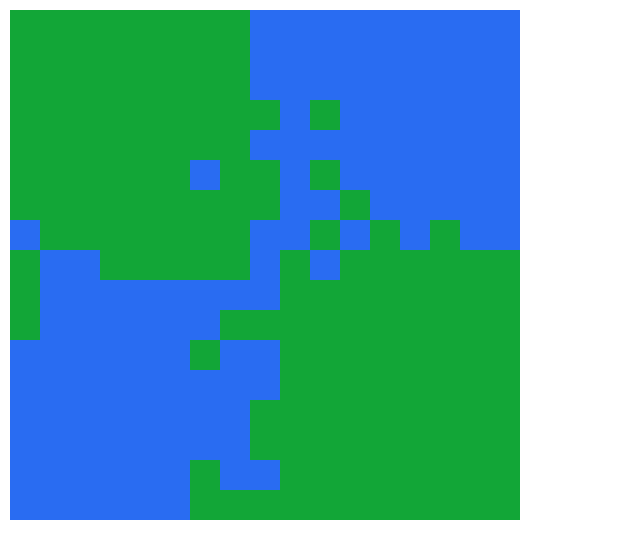
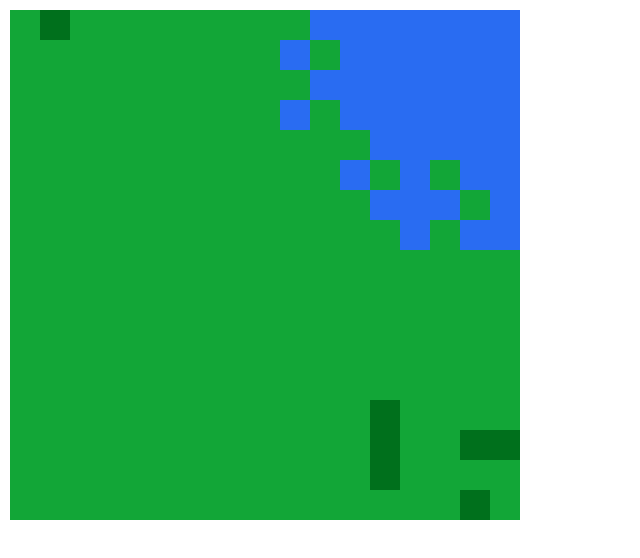
Before and after one commit to vasumahesh1/scaledjs, a website: page index.html in a window 1280 px wide. Shown: the whole page, without its empty margins (0-640 px from the left). Drawn offline with Linux system fonts and the light colour scheme; files that its build step writes are made by us from their sources.

Commit message:
Added - Bower Config & Improved Edge Detection using Layer Domination

```diff
--- a/index.html
+++ b/index.html
@@ -31,12 +31,12 @@ generator.AddTerrain({
 	min : 30
 });
 
-// generator.AddTerrain({
-// 	key : 'layer_snow',
-// 	label : 'Snpw',
-// 	max : 100,
-// 	min : 30
-// });
+generator.AddTerrain({
+	key : 'layer_snow',
+	label : 'Snow',
+	max : 100,
+	min : 30
+});
 
 
 // Define How the Map will look by specifying the
@@ -53,11 +53,11 @@ generator.AddStartingCondition({
 	optionalPercent: 35
 });
 
-// generator.AddStartingCondition({
-// 	terrainKey: 'layer_snow',
-// 	minCount: 1,
-// 	optionalPercent: 20
-// });
+generator.AddStartingCondition({
+	terrainKey: 'layer_snow',
+	minCount: 1,
+	optionalPercent: 20
+});
 
 
 // Define Validation Rules
@@ -146,68 +146,68 @@ generator.AddGidInfo({
 });
 
 
-// generator.AddGidInfo({
-// 	terrainKey : 'layer_snow',
-// 	gidData : {
-// 		enclosing: {
-// 			top: {
-// 				leftValue: 46,
-// 				rightValue: 48,
-// 				topValue: 47
-// 			},
-// 			bottom: {
-// 				leftValue: 60,
-// 				rightValue: 62,
-// 				bottomValue: 61
-// 			},
-// 			left: {
-// 				leftValue: 53
-// 			},
-// 			right: {
-// 				rightValue: 55
-// 			}
-// 		},
-// 		excluding: {
-// 			top: {
-// 				leftValue: 50,
-// 				rightValue: 51,
-// 			},
-// 			bottom: {
-// 				leftValue: 57,
-// 				rightValue: 58,
-// 			}
-// 		},
-// 		other: {
-// 			full: 44,
-// 			closedLoops : {
-// 				openEnds : {
-// 					top : 64,
-// 					right : 65,
-// 					bottom : 66,
-// 					left : 67,
-// 					none : 68,
-// 				},
-// 				twoWay : {
-// 					topBottom : 69,
-// 					leftRight : 70
-// 				}
-// 			},
-// 			openLoops : {
-// 				openEnds : {
-// 					top : 71,
-// 					right : 72,
-// 					bottom : 73,
-// 					left : 74,
-// 					none : 75
-// 				},
-// 				twoWay : {
-// 					topBottom : 76,
-// 					leftRight : 77
-// 				}
-// 			}
-// 		}
-// 	}
-// });
+generator.AddGidInfo({
+	terrainKey : 'layer_snow',
+	gidData : {
+		enclosing: {
+			top: {
+				leftValue: 46,
+				rightValue: 48,
+				topValue: 47
+			},
+			bottom: {
+				leftValue: 60,
+				rightValue: 62,
+				bottomValue: 61
+			},
+			left: {
+				leftValue: 53
+			},
+			right: {
+				rightValue: 55
+			}
+		},
+		excluding: {
+			top: {
+				leftValue: 50,
+				rightValue: 51,
+			},
+			bottom: {
+				leftValue: 57,
+				rightValue: 58,
+			}
+		},
+		other: {
+			full: 44,
+			closedLoops : {
+				openEnds : {
+					top : 64,
+					right : 65,
+					bottom : 66,
+					left : 67,
+					none : 68,
+				},
+				twoWay : {
+					topBottom : 69,
+					leftRight : 70
+				}
+			},
+			openLoops : {
+				openEnds : {
+					top : 71,
+					right : 72,
+					bottom : 73,
+					left : 74,
+					none : 75
+				},
+				twoWay : {
+					topBottom : 76,
+					leftRight : 77
+				}
+			}
+		}
+	}
+});
 
 
 // This is Important for Layer Hierarchy
@@ -215,12 +215,12 @@ generator.AddGidInfo({
 // Layer Dominance is in BETA havent tested it out fully. Just make sure that
 // The layer you want to stay at the top most, stays at the end of this Array
 generator.AddLayerDomination({
-	dominationPriority: ['layer_water', 'layer_plain']
+	dominationPriority: ['layer_water', 'layer_plain', 'layer_snow']
 });
 
 // Tileset Information for the Tiled Map
 generator.AddTileset({
-	source: 'origin_tileset.png',
+	source: 'origin_tileset_3_layers.png',
 	height:160,
 	width:224,
 	tileWidth:32,
--- a/src/CommonLib/Commons.js
+++ b/src/CommonLib/Commons.js
@@ -18,7 +18,7 @@ var PLUS_MINUS_BAR = 4;
 
 Commons.ConsoleLog = function (message, object) {
 	if (this.debug === true) {
-		console.log("[ScaledGen] " + message + " : " + JSON.stringify(object));
+		console.log("[ScaledGen] " + message + " : ", object);
 	}
 };
 
@@ -102,11 +102,26 @@ Commons.TryGetArrayValue = function (arrayList, posX, posY) {
 	return -1;
 };
 
+Commons.IsPointAtEdge = function (arrayList, posX, posY) {
+	posX = parseInt(posX);
+	posY = parseInt(posY);
+	if (posX === 0 || posY === 0) {
+		return true;
+	}
+
+	if (posX == arrayList.length || posY == arrayList[0].length) {
+		return true;
+	}
+
+	return false;
+};
+
 
 
 Commons.GetDefaultTerrain = function (terrains) {
 	for (var key in terrains) {
-		if (terrains[key].getData().terrainDefault === true) {
+		if (terrains[key].getData()
+			.terrainDefault === true) {
 			return terrains[key];
 		}
 	}
@@ -116,7 +131,8 @@ Commons.GetDefaultTerrain = function (terrains) {
 Commons.GetMainTerrains = function (terrains) {
 	var regularTerrains = [];
 	for (var key in terrains) {
-		if (terrains[key].getData().terrainType == "terrain") {
+		if (terrains[key].getData()
+			.terrainType == "terrain") {
 			regularTerrains.push(terrains[key].getData());
 		}
 	}
@@ -138,8 +154,10 @@ Commons.GetTerrainMaximum = function (terrains) {
 	var responsibleTerrain = null;
 	for (var key in terrains) {
 		if (terrains[key].IsRegularTerrain() === true) {
-			if(terrains[key].getData().terrainUpperValue > maxValue) {
-				maxValue = terrains[key].getData().terrainUpperValue;
+			if (terrains[key].getData()
+				.terrainUpperValue > maxValue) {
+				maxValue = terrains[key].getData()
+					.terrainUpperValue;
 				responsibleTerrain = terrains[key];
 			}
 		}
@@ -153,8 +171,10 @@ Commons.GetTerrainMinimum = function (terrains) {
 	var responsibleTerrain = null;
 	for (var key in terrains) {
 		if (terrains[key].IsRegularTerrain() === true) {
-			if(terrains[key].getData().terrainLowerValue < minValue) {
-				minValue = terrains[key].getData().terrainLowerValue;
+			if (terrains[key].getData()
+				.terrainLowerValue < minValue) {
+				minValue = terrains[key].getData()
+					.terrainLowerValue;
 				responsibleTerrain = terrains[key];
 			}
 		}
--- a/src/CommonLib/ScaledEdgeDetector.js
+++ b/src/CommonLib/ScaledEdgeDetector.js
@@ -7,20 +7,81 @@ var ScaledEdgeDetector = function (edgeSettings) {
 		return domPriority.indexOf(terrainKey);
 	};
 
+	var GetDominationKey = function (dominationIndex) {
+		return domPriority[dominationIndex];
+	};
+
+
+	var sortDominationAscending = function (a, b) {
+		return a - b;
+	};
+
+
+	var getUnique = function (arr) {
+		var u = {},
+			a = [];
+		for (var i = 0, l = arr.length; i < l; ++i) {
+			if (u.hasOwnProperty(arr[i])) {
+				continue;
+			}
+			a.push(arr[i]);
+			u[arr[i]] = 1;
+		}
+		return a;
+	};
+
+	var NormalizeAdjacency = function (primaryValue, arrayValues) {
+		var normalizedValues = [];
+		for (var key in arrayValues) {
+			if (GetDominationValue(arrayValues[key]) < GetDominationValue(primaryValue)) {
+				normalizedValues.push(arrayValues[key]);
+			} else {
+				normalizedValues.push(primaryValue);
+			}
+		}
+
+		return normalizedValues;
+	};
+
 	var GetLowestDomination = function (primaryValue, arrayValues) {
-		var primaryDomination = primaryValue;
+		var dominationValues = [];
+		var returnValue;
+		// var primaryDomination = primaryValue;
 		var primaryDominationValue = GetDominationValue(primaryValue);
 		for (var key in arrayValues) {
 			if (arrayValues[key] !== -1) {
 				var dominationValue = GetDominationValue(arrayValues[key]);
-				if (dominationValue < primaryDominationValue) {
-					primaryDominationValue = dominationValue;
-					primaryDomination = arrayValues[key];
-				}
+				dominationValues.push(dominationValue);
+				// if (dominationValue < primaryDominationValue) {
+				// 	primaryDominationValue = dominationValue;
+				// 	primaryDomination = arrayValues[key];
+				// }
 			}
 
 		}
-		return primaryDomination;
+		Commons.Log("Primary Value", primaryValue, Commons.validLogKeys.tmxRenderLogKey);
+		Commons.Log("Surroundings", arrayValues, Commons.validLogKeys.tmxRenderLogKey);
+
+		Commons.Log("Before Unique", dominationValues, Commons.validLogKeys.tmxRenderLogKey);
+		dominationValues = getUnique(dominationValues);
+		Commons.Log("After Unique", dominationValues, Commons.validLogKeys.tmxRenderLogKey);
+
+		dominationValues.sort(sortDominationAscending);
+		var lowestDomination = Math.min.apply(null, dominationValues);
+		if (lowestDomination == primaryDominationValue) {
+			returnValue = primaryDominationValue;
+		} else {
+			var primaryDominationIndex = dominationValues.indexOf(primaryDominationValue);
+			if (primaryDominationIndex !== 0 && primaryDominationIndex != -1) {
+				returnValue = dominationValues[primaryDominationIndex - 1];
+			} else {
+				returnValue = dominationValues[0];
+			}
+		}
+
+
+		Commons.Log("Returning", GetDominationKey(returnValue), Commons.validLogKeys.tmxRenderLogKey);
+		return GetDominationKey(returnValue);
 
 	};
 
@@ -100,28 +161,32 @@ var ScaledEdgeDetector = function (edgeSettings) {
 	};
 
 	this.ResolveTileValue = function (primaryValue, adjacentValues, diagonalValues) {
-		if (Commons.GetDefaultTerrain(terrains).terrainKey == primaryValue) {
+		if (Commons.GetDefaultTerrain(terrains)
+			.terrainKey == primaryValue) {
 			return [];
 		}
 		Commons.Log("Primary Cell Layer", primaryValue, Commons.validLogKeys.tmxRenderLogKey);
 		Commons.Log("Adjacent Values", adjacentValues, Commons.validLogKeys.tmxRenderLogKey);
 		Commons.Log("Diagonal Values", diagonalValues, Commons.validLogKeys.tmxRenderLogKey);
 		var finalTiles = [];
-		var primaryTileInfo = Commons.GetTerrainByKey(terrains, primaryValue).getGidInfo();
+		var primaryTileInfo = Commons.GetTerrainByKey(terrains, primaryValue)
+			.getGidInfo();
 		var lowestDomination = GetLowestDomination(primaryValue, adjacentValues);
-		if (lowestDomination != primaryValue) {
-			Commons.Log("Lowest Domination", lowestDomination, Commons.validLogKeys.tmxRenderLogKey);
-			var lowestDominationTile = Commons.GetTerrainByKey(terrains, lowestDomination).getGidInfo().other.full;
-			finalTiles.push(lowestDominationTile);
-		}
+		Commons.Log("Lowest Domination", lowestDomination, Commons.validLogKeys.tmxRenderLogKey);
+		var lowestDominationTile = Commons.GetTerrainByKey(terrains, lowestDomination)
+			.getGidInfo()
+			.other.full;
+		finalTiles.push(lowestDominationTile);
 
-		var similarity = GetAdjacentSimilarity(primaryValue, adjacentValues);
-		var diagonalSimilarity = GetDiagonalSimilarity(primaryValue, diagonalValues);
+		var normalizedAdjacentValues = NormalizeAdjacency(primaryValue, adjacentValues);
+		var normalizedDiagonalValues = NormalizeAdjacency(primaryValue, diagonalValues);
+
+		var similarity = GetAdjacentSimilarity(primaryValue, normalizedAdjacentValues);
+		var diagonalSimilarity = GetDiagonalSimilarity(primaryValue, normalizedDiagonalValues);
 		Commons.Log("Similarity", similarity, Commons.validLogKeys.tmxRenderLogKey);
 		// All Similar or Not
 		if (AllSquareSidesSimilar(similarity) === true) {
 			// All Similar
-			//
 			finalTiles.push(primaryTileInfo.other.full);
 
 		} else {
@@ -171,16 +236,16 @@ var ScaledEdgeDetector = function (edgeSettings) {
 		}
 
 		if (AllSquareSidesSimilar(similarity) === true && diagonalSimilarity.count !== 4) {
-			if(diagonalSimilarity.topLeft === false) {
+			if (diagonalSimilarity.topLeft === false) {
 				finalTiles.push(primaryTileInfo.enclosing.bottom.rightValue);
 			}
-			if(diagonalSimilarity.topRight === false) {
+			if (diagonalSimilarity.topRight === false) {
 				finalTiles.push(primaryTileInfo.enclosing.bottom.leftValue);
 			}
-			if(diagonalSimilarity.bottomLeft === false) {
+			if (diagonalSimilarity.bottomLeft === false) {
 				finalTiles.push(primaryTileInfo.enclosing.top.rightValue);
 			}
-			if(diagonalSimilarity.bottomRight === false) {
+			if (diagonalSimilarity.bottomRight === false) {
 				finalTiles.push(primaryTileInfo.enclosing.top.leftValue);
 			}
 		}
--- a/src/CommonLib/ScaledTmxGen.js
+++ b/src/CommonLib/ScaledTmxGen.js
@@ -76,7 +76,9 @@ var ScaledTmxGen = function (settingsData) {
 
 
 	var InitLayeredMap = function () {
-		var defautGidValue = Commons.GetDefaultTerrain(terrains).getGidInfo().other.full;
+		var defautGidValue = Commons.GetDefaultTerrain(terrains)
+			.getGidInfo()
+			.other.full;
 		var tempMap = [];
 		for (var rowKey in mapValues) {
 			var tempRow = [];
@@ -152,6 +154,8 @@ var ScaledTmxGen = function (settingsData) {
 	this.GenerateMapTmx = function () {
 		Commons.Warn("TMX - Generating Layered Map");
 		this.GenerateLayeredMap();
+		// Commons.Warn("TMX - Fixing Layer Borders");
+		// this.FixLayerBorders();
 		Commons.Warn("TMX - Generating Map XML");
 		this.GenerateMapXml();
 	};
@@ -172,6 +176,19 @@ var ScaledTmxGen = function (settingsData) {
 				InsertTilesIntoMap(tileValues, rowKey, columnKey);
 			}
 		}
+	};
+
+	this.FixLayerBorders = function () {
+		for (var rowKey in mapValuesTmx[0]) {
+			for (var columnKey in mapValuesTmx[0][rowKey]) {
+				// Irrespective of Layers
+				this.FixBorderAtCell(rowKey, columnKey);
+			}
+		}
+	};
+
+	this.FixBorderAtCell = function (posX, posY) {
+
 	};
 
 
```
Also changed, not shown: bower.json (added, +22 -0 lines), build/scaled.js, build/scaled.min.js, 1 other file.
